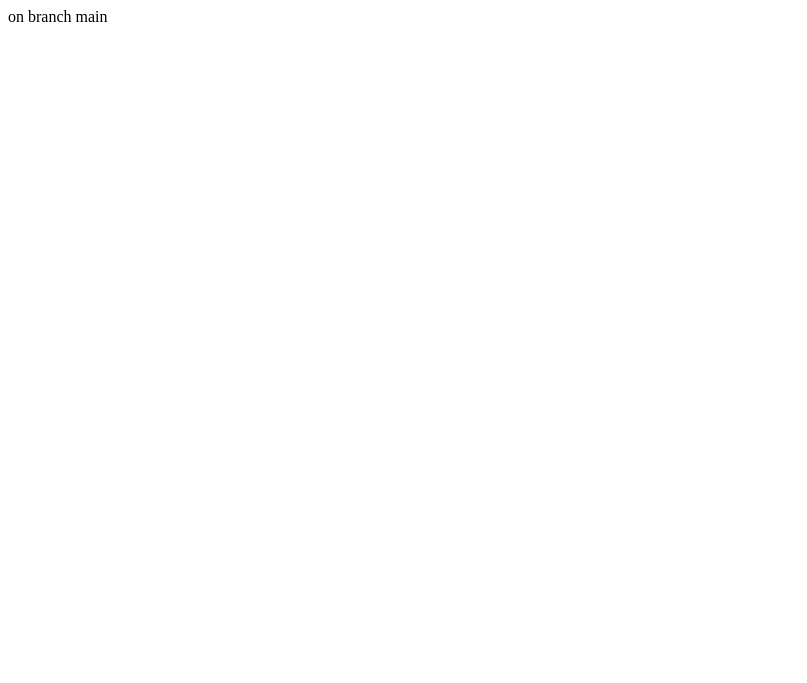
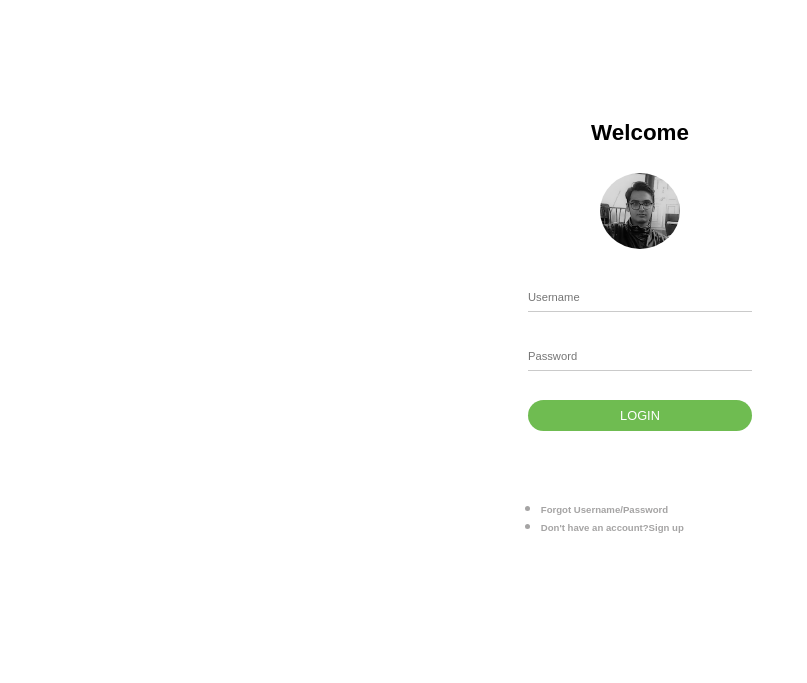
Before and after one commit to mahdi-ghomlaghi/Maktab-HW-2, a plain HTML site: page index.html in a window 1280 px wide. Shown: the whole page, without its empty margins (0-807 px from the left). Drawn offline with Linux system fonts and the light colour scheme.

Commit message:
craete project1

```diff
--- a/index.html
+++ b/index.html
@@ -5,12 +5,28 @@
     <meta charset="UTF-8">
     <meta http-equiv="X-UA-Compatible" content="IE=edge">
     <meta name="viewport" content="width=device-width, initial-scale=1.0">
-    <link rel="stylesheet" href="style.css">
-    <title>mahdi ghomlaghi</title>
+    <link rel="stylesheet" href="./styles/all.min.css">
+    <link rel="stylesheet" href="./styles/fontawesome.min.css">
+    <link rel="stylesheet" href="./style.css">
+    <title>Document</title>
 </head>
 
 <body>
-    on branch main
+    <div class="container">
+        <div class="loginPage">
+            <p class="pageTitle">Welcome</p>
+            <img src="./images/avatar.jpg" alt="my avatar" class="avatar">
+            <div class="inputSContainer">
+                <input type="text" class="loginInput" placeholder="Username">
+                <input type="password" class="loginInput" placeholder="Password">
+                <button class="loginBtn">LOGIN</button>
+                <ul class="linksList">
+                    <li class="list"><a href="#" class="link">Forgot Username/Password</a></li>
+                    <li class="list"><a href="#" class="link">Don't have an account?Sign up</a></li>
+                </ul>
+            </div>
+        </div>
+    </div>
 </body>
 
 </html>
--- a/style.css
+++ b/style.css
@@ -0,0 +1,119 @@
+/*--------------------GLOBAL--------------------*/
+* {
+    box-sizing: border-box;
+    margin: 0;
+    padding: 0;
+}
+
+html,
+body {
+    width: 100%;
+    height: 100%;
+}
+
+
+/*--------------------GLOBAL==>END--------------------*/
+/*--------------------LOGIN CONTAINER--------------------*/
+.container {
+    width: 100%;
+    height: 100%;
+    display: flex;
+    justify-content: center;
+    align-items: center;
+}
+
+.loginPage {
+    display: flex;
+    flex-direction: column;
+    align-items: center;
+    width: 25%;
+    height: 70vh;
+
+}
+
+/*--------------------LOGIN CONTAINER==>END--------------------*/
+/*--------------------CONTENT--------------------*/
+.pageTitle {
+    font-size: 1.4rem;
+    font-family: Arial, Helvetica, sans-serif;
+    font-weight: bolder;
+    margin-bottom: 1.7rem;
+}
+
+.avatar {
+    width: 25%;
+    border-radius: 50%;
+    margin-bottom: 2rem;
+}
+
+/*-INPUTS_CONTAINER-*/
+.inputSContainer {
+
+    display: flex;
+    flex-direction: column;
+    width: 70%;
+    height: 33%;
+}
+
+.loginInput {
+    border: none;
+    outline: none;
+    margin-bottom: 1.8rem;
+    padding: 0.5rem 0.5rem 0.4rem 0;
+    border-bottom: 1px solid rgb(202, 202, 202);
+}
+
+.loginInput:hover {
+    background-color: rgba(240, 240, 240, 0.952);
+    outline: none;
+}
+
+.loginInput::placeholder {
+    border: none;
+    font-size: 0.7rem;
+    color: 1px solid rgb(202, 202, 202);
+}
+
+.loginBtn {
+    border: none;
+    outline: none;
+    cursor: pointer;
+    margin-bottom: 2.3rem;
+    padding: 0.5rem;
+    border-radius: 100px;
+    background-color: #6fbc51;
+    color: white;
+    font-family: Arial, Helvetica, sans-serif;
+    font-size: 0.8rem;
+    font-weight: 500;
+
+}
+
+.loginBtn:hover {
+    background-color: #36be24;
+    box-shadow: 0px 2px 3px 3px rgba(0, 0, 0, 0.53);
+
+}
+
+/*-END==>INPUTS_CONTAINER-*/
+/*-LINKS_LIST-*/
+.linksList {
+    margin-top: 2rem;
+    padding: 0 0.8rem;
+
+}
+
+
+.link {
+    font-size: 0.6rem;
+    font-family: Arial, Helvetica, sans-serif;
+    font-weight: 600;
+    text-decoration: none;
+    color: rgb(165, 164, 164);
+}
+
+.list::marker {
+    color: rgb(165, 164, 164);
+    margin: 0;
+
+}
```
